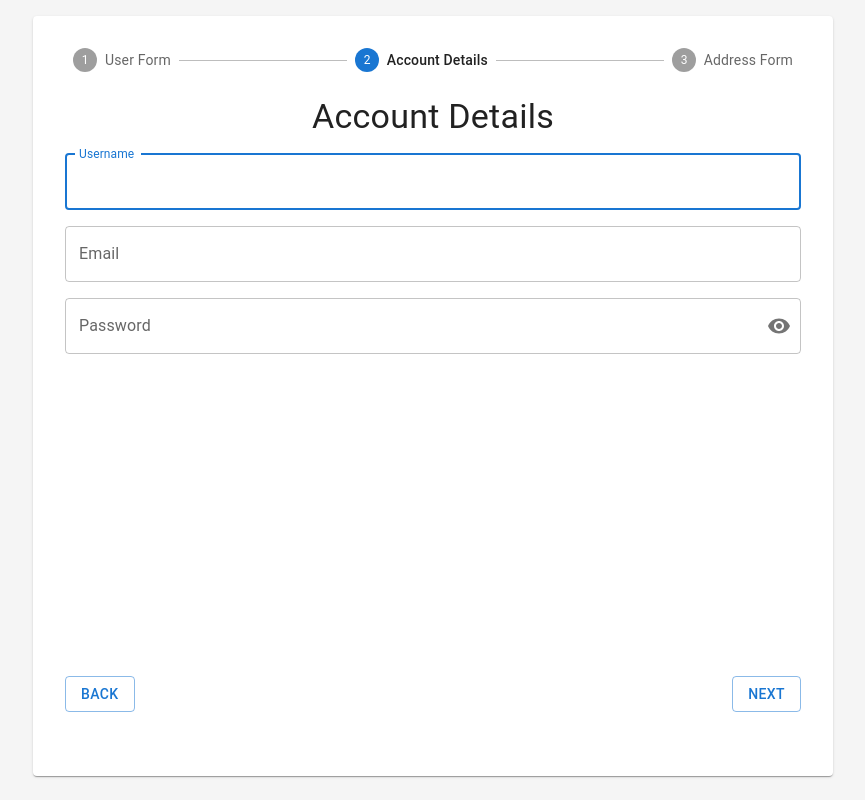
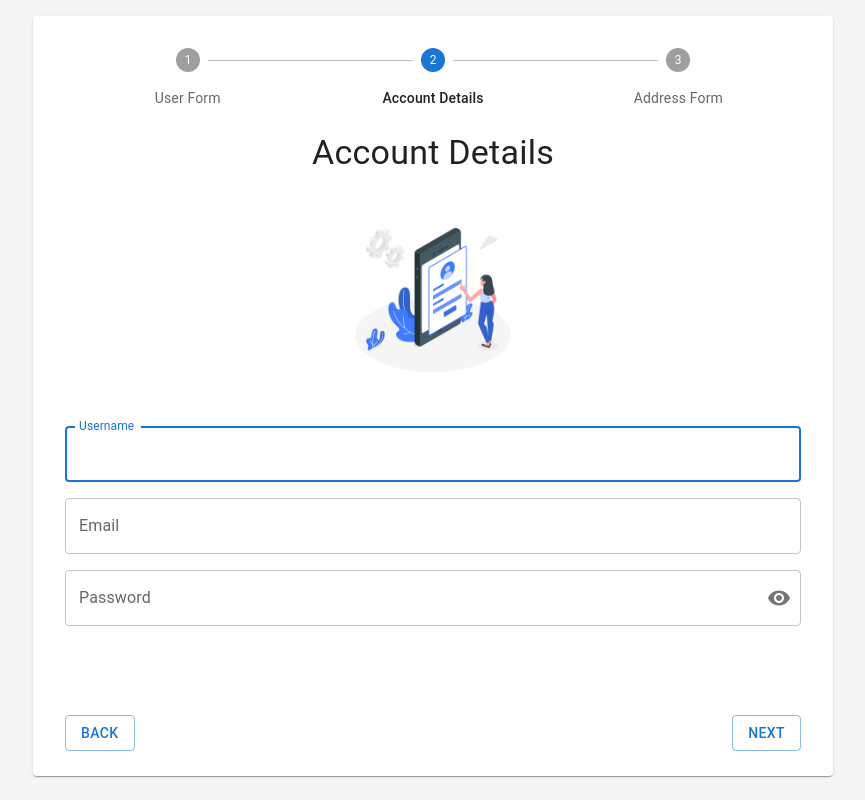
Before and after one commit to eddrichjanzzen/multistep-form-sample, a React (Vite) app: page / in a window 1280 px wide. Both pictures are taken after typing "Sample", "Sample" into the empty fields and a click on the button "NEXT". Shown: the whole page, without its empty margins (207-1072 px from the left). Built offline with nearby package versions, Linux system fonts and the light colour scheme.

Commit message:
Update from styles

```diff
--- a/src/components/common/AvatarUpload.tsx
+++ b/src/components/common/AvatarUpload.tsx
@@ -5,6 +5,8 @@ type AvatarUploadProps = {
   avatarUrl: string;
   onChange?: React.ChangeEventHandler<HTMLInputElement> | undefined;
 };
+
+const fallbackImage = '/src/assets/images/generic-avatar.jpg';
 
 const AvatarUpload = ({ avatarUrl, onChange }: AvatarUploadProps) => {
   return (
@@ -19,11 +21,11 @@ const AvatarUpload = ({ avatarUrl, onChange }: AvatarUploadProps) => {
           alt=""
           src={avatarUrl}
           sx={{
-            width: { xs: 120, md: 150, lg: 200 },
-            height: { xs: 120, md: 150, lg: 200 },
+            width: { xs: 120, md: 170, lg: 250 },
+            height: { xs: 120, md: 170, lg: 250 },
             border: '0.1px solid lightgray',
           }}
-        />
+        ></Avatar>
         <UploadButton
           buttonCaption={avatarUrl !== '' ? 'Edit photo' : 'Upload a photo'}
           onChange={onChange}
--- a/src/components/common/FormStepper.tsx
+++ b/src/components/common/FormStepper.tsx
@@ -14,7 +14,7 @@ const FormStepper = ({
 }: IFormStepperProps) => {
   return (
     <Box py={2}>
-      <Stepper nonLinear activeStep={activeStep} {...rest}>
+      <Stepper alternativeLabel nonLinear activeStep={activeStep} {...rest}>
         {steps.map((step, index) => (
           <Step key={step.stepLabel}>
             <StepButton color="inherit" onClick={() => goTo(index)}>
--- a/src/components/forms/AccountForm.tsx
+++ b/src/components/forms/AccountForm.tsx
@@ -1,4 +1,4 @@
-import { TextField } from '@mui/material';
+import { Box, TextField } from '@mui/material';
 import PasswordField from '../common/PasswordField';
 import FormWrapper from './../../layout/FormWrapper';
 
@@ -20,6 +20,13 @@ const AccountForm = ({
 }: AccountFormProps) => {
   return (
     <FormWrapper title="Account Details">
+      <Box
+        component="img"
+        width="220px"
+        alt="account from image"
+        src="./src/assets/images/account-form-image.png"
+        alignSelf="center"
+      />
       <TextField
         autoFocus
         id="username"
--- a/src/components/forms/UserForm.tsx
+++ b/src/components/forms/UserForm.tsx
@@ -1,6 +1,7 @@
-import { TextField } from '@mui/material';
+import { Avatar, Box, filledInputClasses, TextField } from '@mui/material';
 import FormWrapper from '../../layout/FormWrapper';
 import AvatarUpload from '../common/AvatarUpload';
+import UploadButton from '../common/UploadButton';
 
 type UserData = {
   fullName: string;
--- a/src/pages/Home.tsx
+++ b/src/pages/Home.tsx
@@ -1,18 +1,11 @@
 import { FormEvent, useState } from 'react';
-import {
-  Box,
-  Button,
-  Card,
-  CardContent,
-  Step,
-  StepButton,
-  Stepper,
-} from '@mui/material';
+import { Box, Button, Card, CardContent, Typography } from '@mui/material';
 import UserForm from '../components/forms/UserForm';
 import AccountForm from '../components/forms/AccountForm';
 import AddressForm from '../components/forms/AddressForm';
 import useMultiStepForm from '../hooks/useMultiStepForm';
 import FormStepper from '../components/common/FormStepper';
+import { grey } from '@mui/material/colors';
 
 type FormData = {
   fullName: string;
@@ -107,7 +100,7 @@ function Home() {
                     display="flex"
                     flexDirection="column"
                     sx={{
-                      height: '80vh',
+                      height: '85vh',
                     }}
                   >
                     <Box>{step.stepForm}</Box>
@@ -131,6 +124,11 @@ function Home() {
                         {isLastStep ? 'Finish' : 'Next'}
                       </Button>
                     </Box>
+                    <Box py={1}>
+                      <Typography variant="caption" color={grey[400]}>
+                        *Images taken from freepik.com
+                      </Typography>
+                    </Box>
                   </Box>
                 </form>
               </Box>
```
